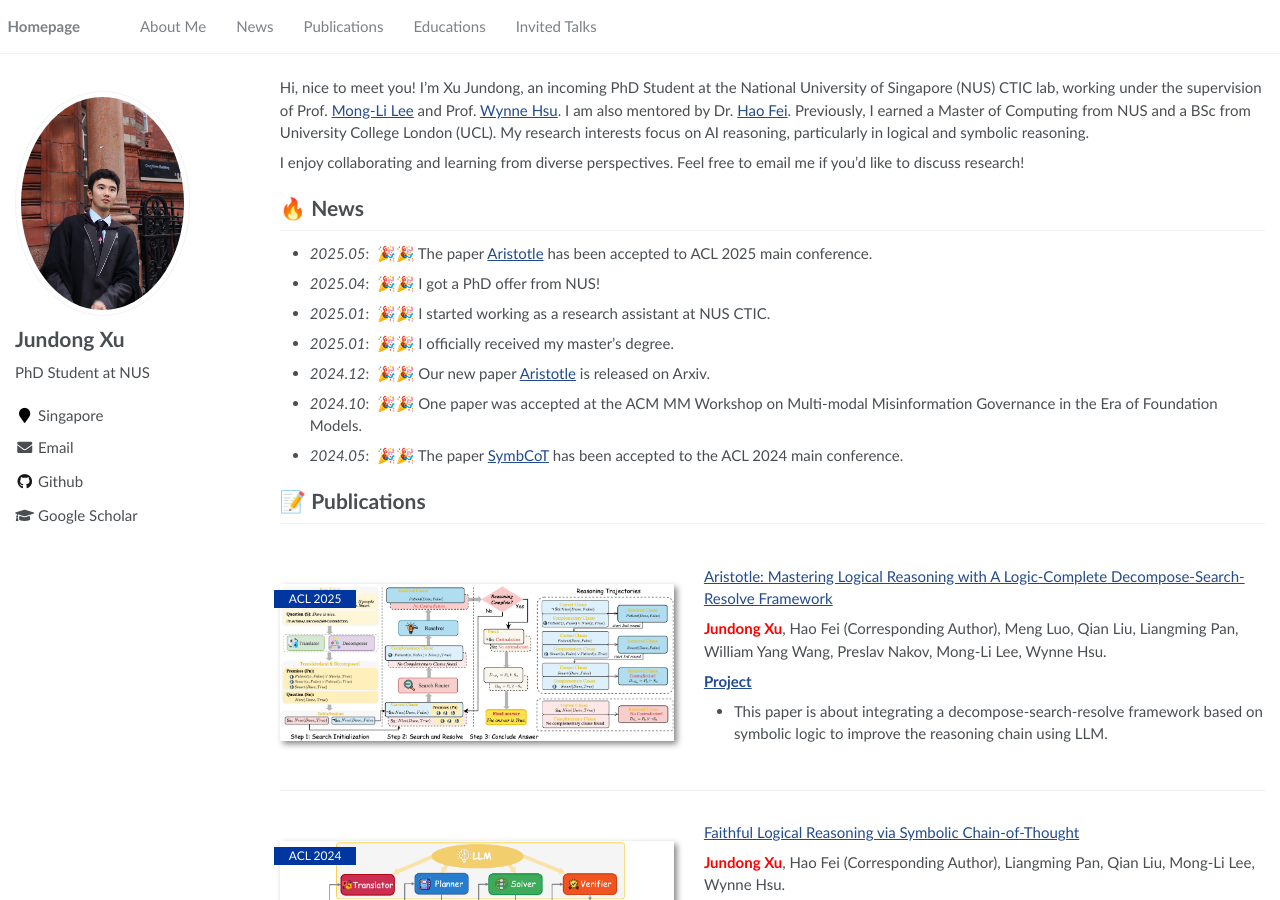
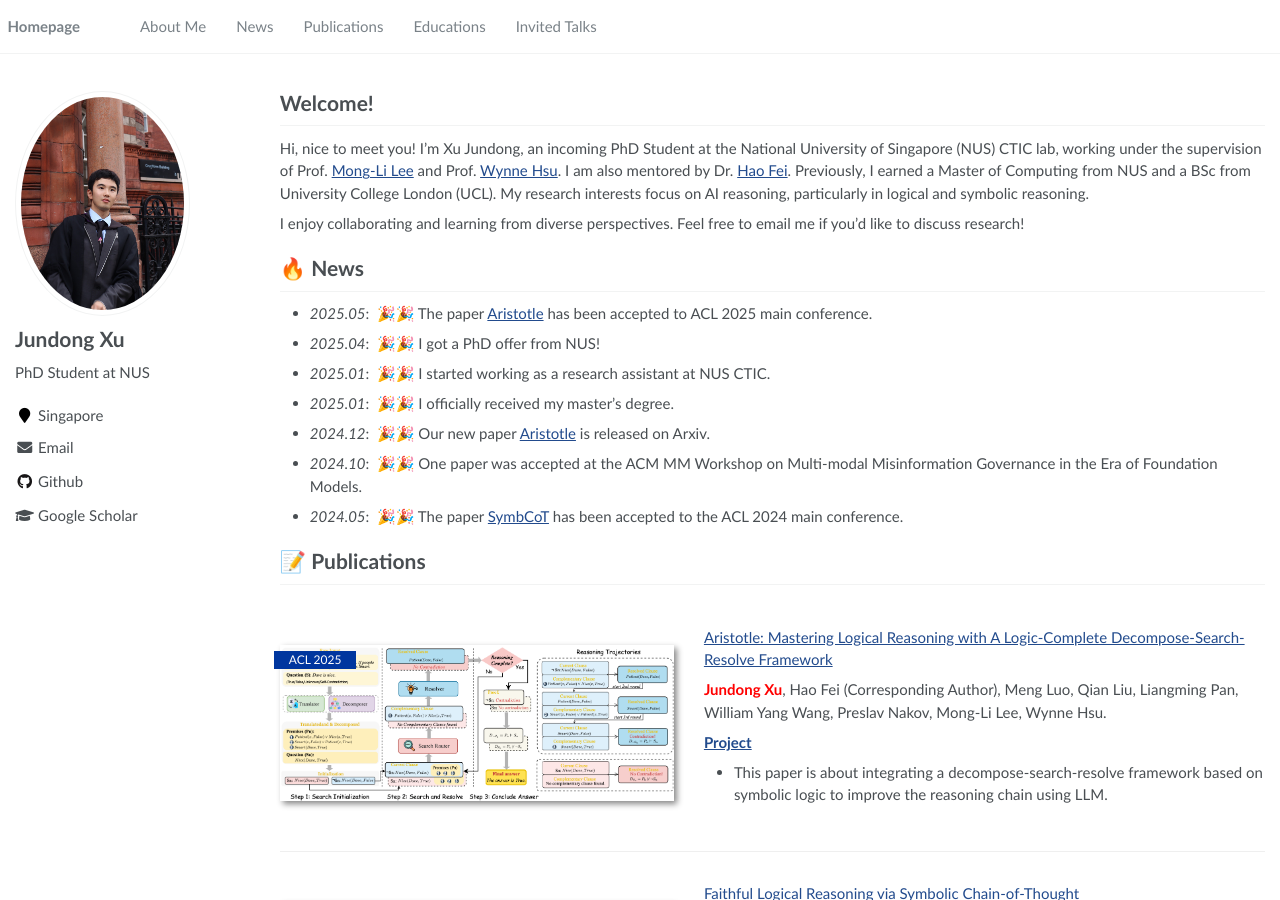
Before and after one commit to Aiden0526/aiden0526.github.io, a Jekyll site: the page built from _pages/about.md, in a window 1280 px wide and 900 px high. Built offline with Jekyll 4.4.1, drawn with Linux system fonts in a browser that asks for light colours.

Commit message:
update info

```diff
--- a/_pages/about.md
+++ b/_pages/about.md
@@ -16,7 +16,7 @@ redirect_from:
 {% assign url = gsDataBaseUrl | append: "google-scholar-stats/gs_data_shieldsio.json" %}
 
 <span class='anchor' id='about-me'></span>
-
+# Welcome!
 Hi, nice to meet you! I’m Xu Jundong, an incoming PhD Student at the National University of Singapore (NUS) CTIC lab, working under the supervision of Prof. [Mong-Li Lee](https://www.comp.nus.edu.sg/~leeml/) and Prof. [Wynne Hsu](https://www.comp.nus.edu.sg/~whsu/). I am also mentored by Dr. [Hao Fei](https://haofei.vip/). Previously, I earned a Master of Computing from NUS and a BSc from University College London (UCL). My research interests focus on AI reasoning, particularly in logical and symbolic reasoning.
 
 I enjoy collaborating and learning from diverse perspectives. Feel free to email me if you'd like to discuss research!
```
